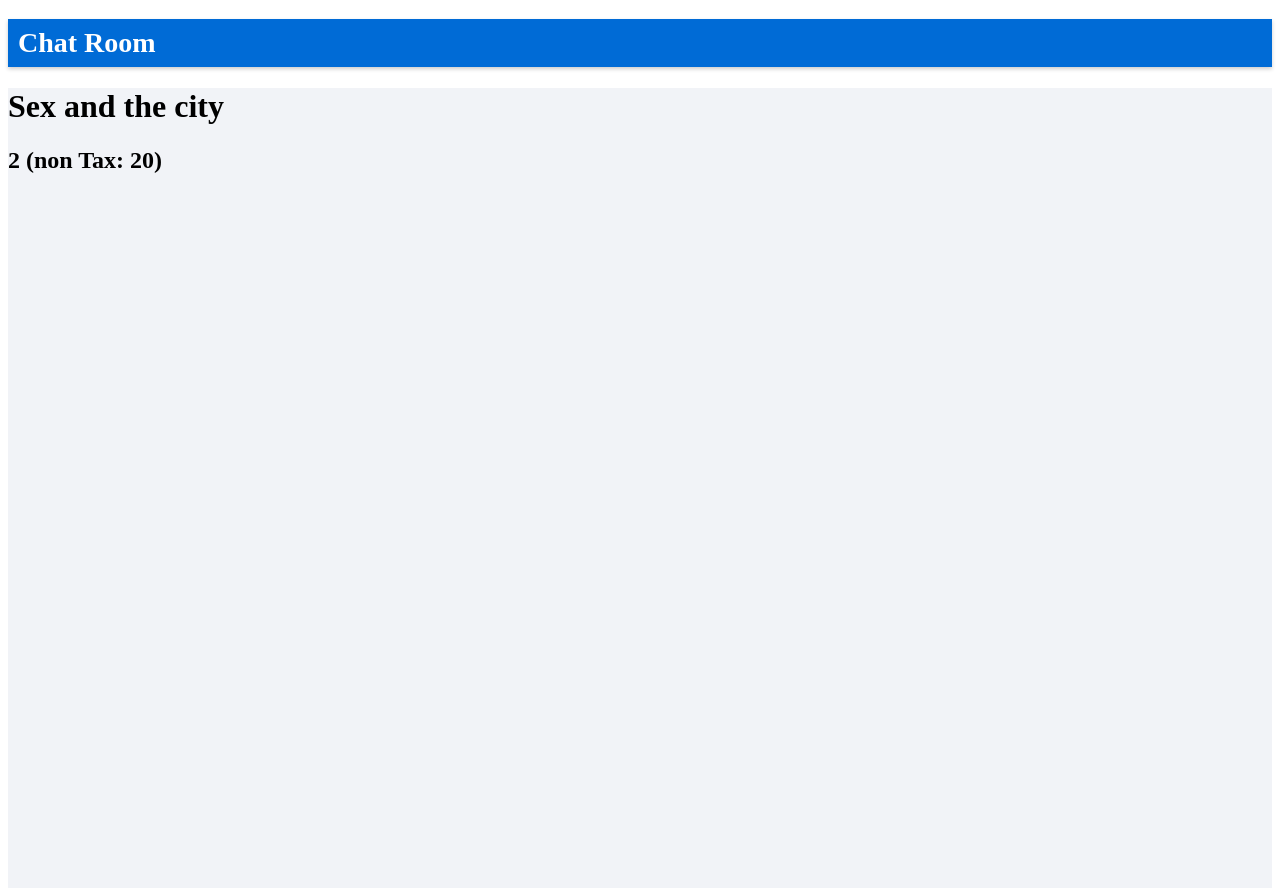
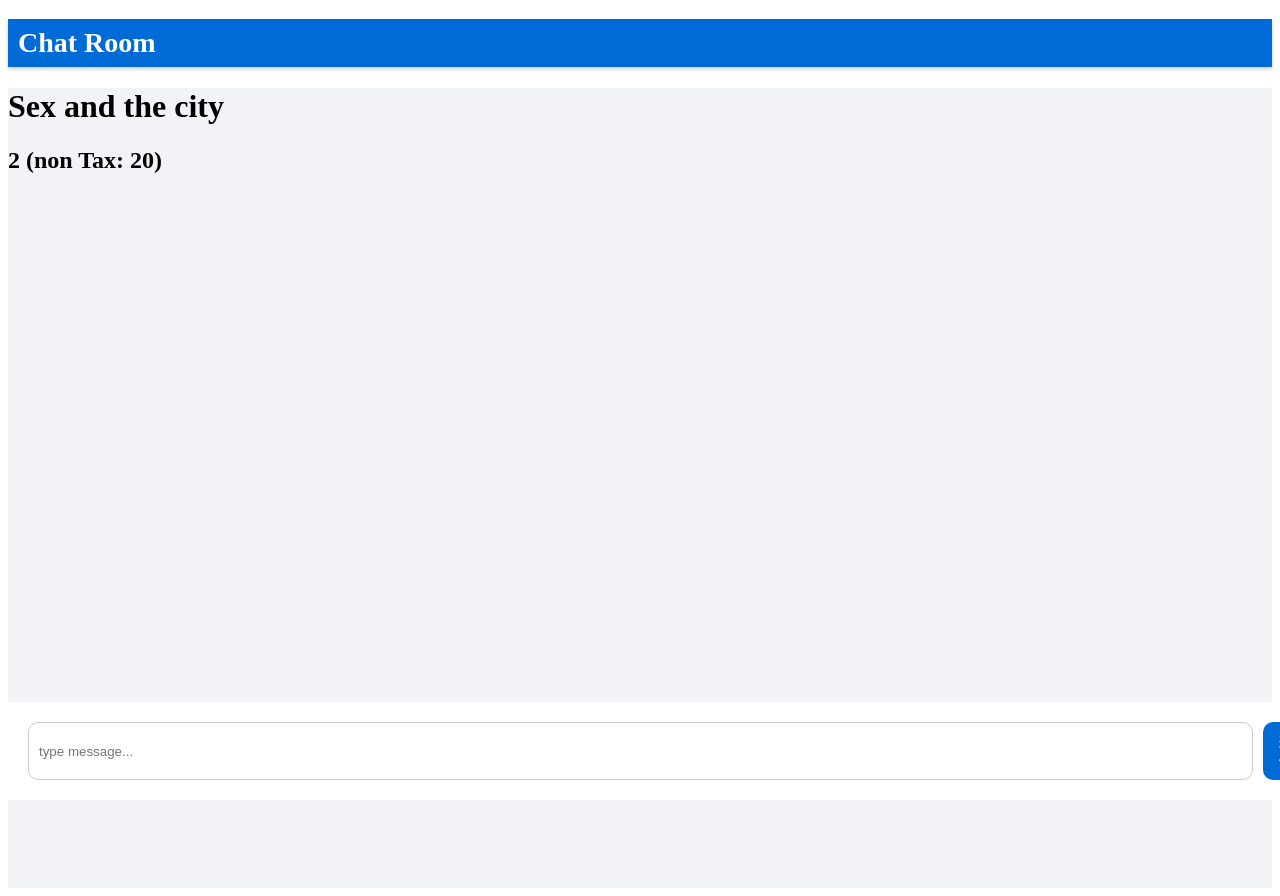
Before and after one commit to RyuNyan-Taro/my-app, a Next.js app: page / in a window 1280 px wide. Built offline with nearby package versions, Linux system fonts and the light colour scheme.

Commit message:
add chat form.

```diff
--- /dev/null
+++ b/src/app/components/chat/ChatForm.tsx
@@ -0,0 +1,37 @@
+export default function ChatForm() {
+    return (
+        <div
+            style={{
+            position: "fixed",
+            bottom: 0,
+            width: "100%",
+            padding: 20,
+            background: "#fff",
+            }}
+        >
+            <div style={{ display: "flex", gap: 10 }}>
+            <input
+                type="text"
+                placeholder="type message..."
+                style={{
+                width: "100%",
+                padding: 10,
+                borderRadius: 10,
+                border: "1px solid #ccc",
+                }}
+            />
+            <button
+                style={{
+                padding: 10,
+                background: "#006BD6",
+                color: "white",
+                borderRadius: 10,
+                border: "none",
+                }}
+            >
+                送信
+            </button>
+            </div>
+        </div>
+        );
+    }
--- a/src/app/page.tsx
+++ b/src/app/page.tsx
@@ -1,6 +1,7 @@
 import Image from "next/image";
 import styles from "./page.module.css";
 import { calculateTax } from "./test_logic/calculate_tax";
+import ChatForm from "./components/chat/ChatForm";
 
 export default function Home() {
   const price = 20
@@ -10,6 +11,7 @@
     <div>
       <h1>Sex and the city</h1>
       <h2>{tax_price} (non Tax: {price})</h2>
+      <ChatForm/>
     </div>
   );
 }
```
